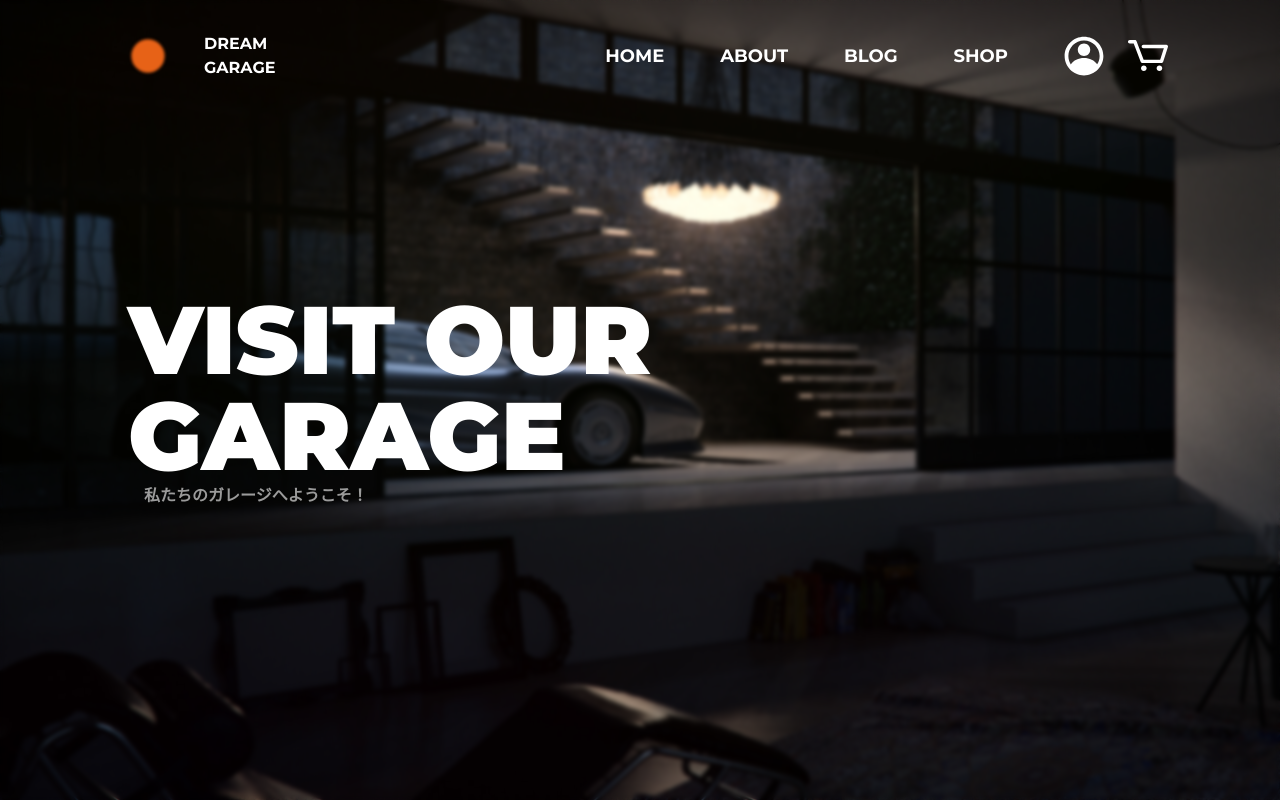
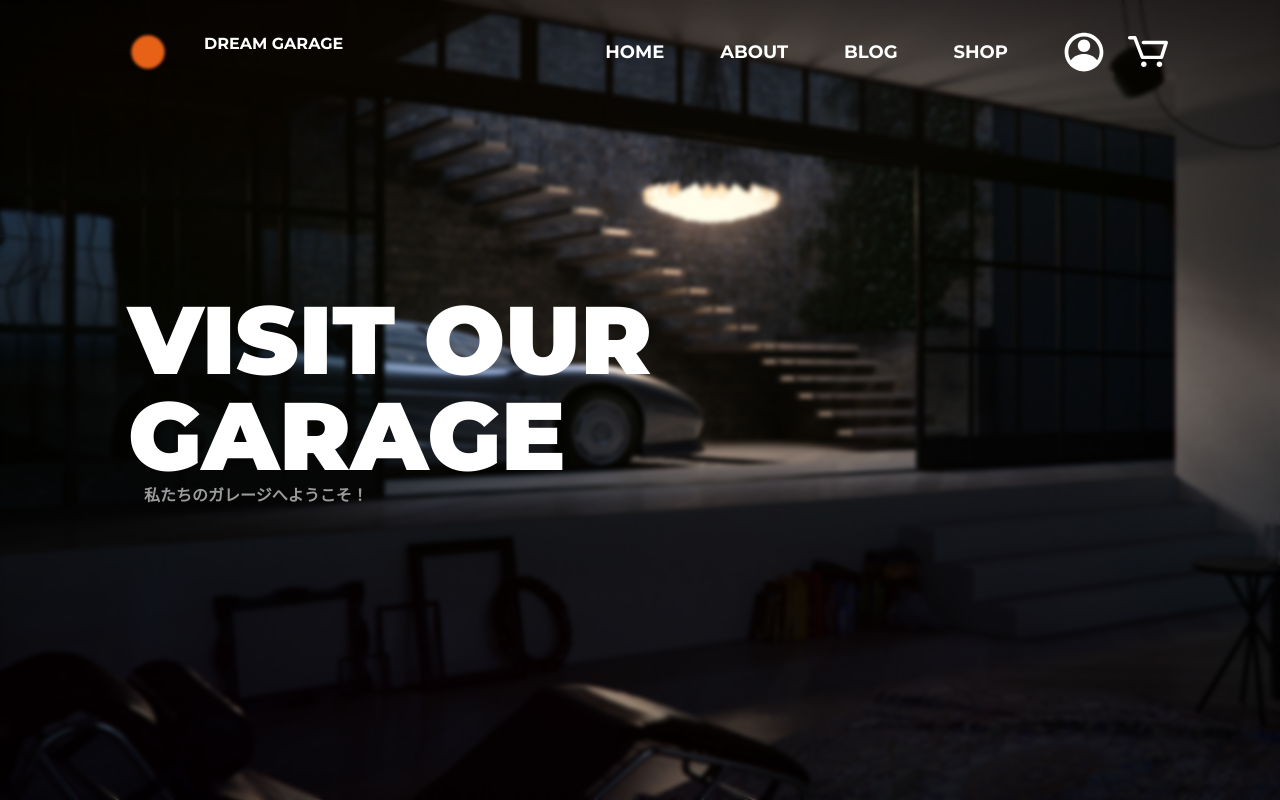
Before and after one commit to Mattias988/DreamGarageFS, a React (Create React App) app in the folder frontend/: page / in a window 1280 px wide. Built offline with nearby package versions, Linux system fonts and the light colour scheme.

Commit message:
frn fix logo

```diff
--- a/frontend/src/components/Nav.js
+++ b/frontend/src/components/Nav.js
@@ -7,7 +7,7 @@ import { navLinks } from '../constance'
 function Nav() {
   return (
     <header className='py-8 absolute z-10 w-full font-primary font-bold'>
-        <nav className='flex items-center'>
+        <nav className='flex justify-center'>
             <a href='/' className='pl-32 flex justify-self-auto '>
                 <img
                     src={Logo}
@@ -16,7 +16,7 @@ function Nav() {
                     height={40}
                     className=''
                 />
-                <span className='pl-9 text-white'>
+                <span className='pl-9 text-white w-[250px]'>
                     DREAM GARAGE
                 </span>
             </a>
```
